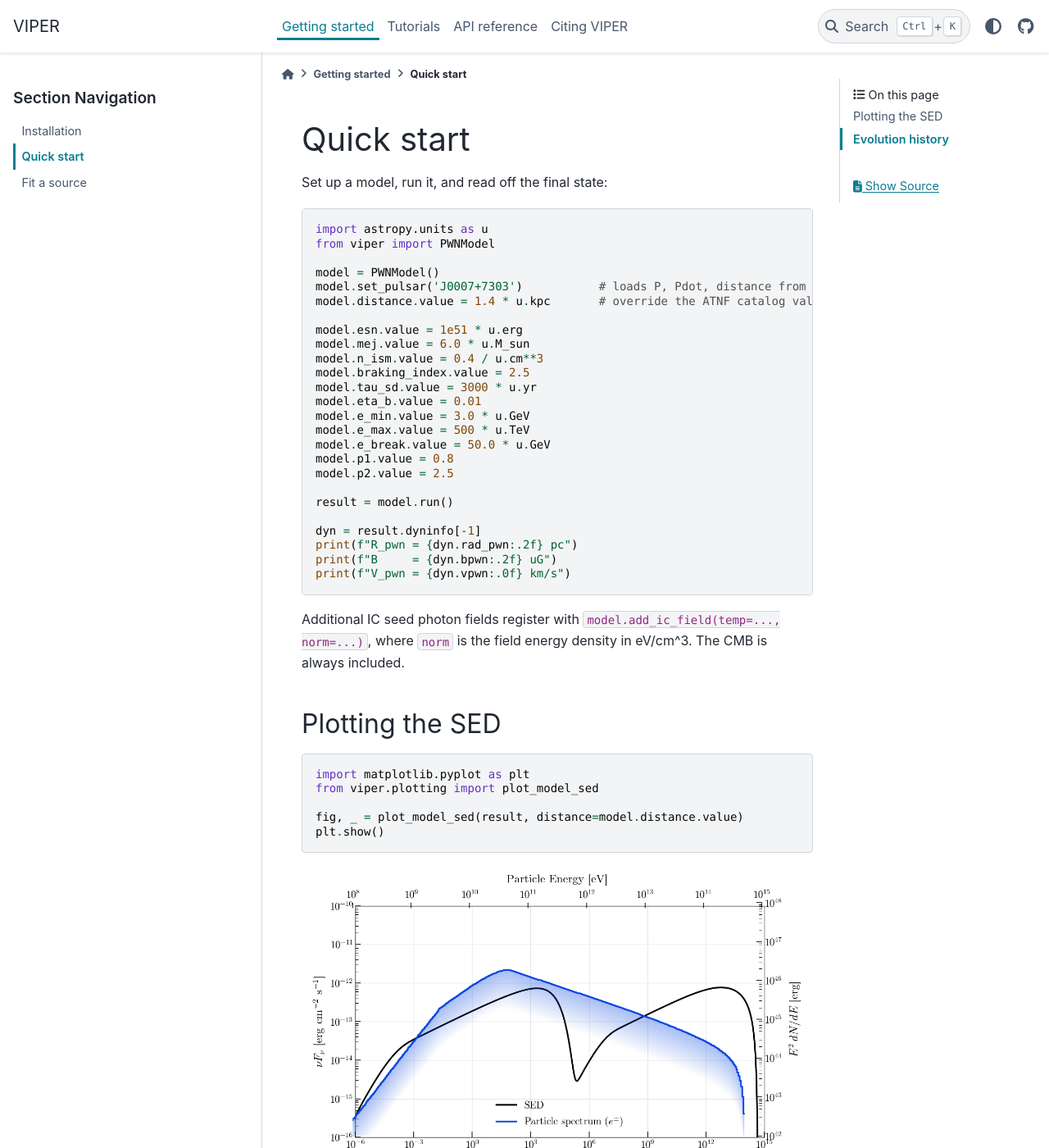
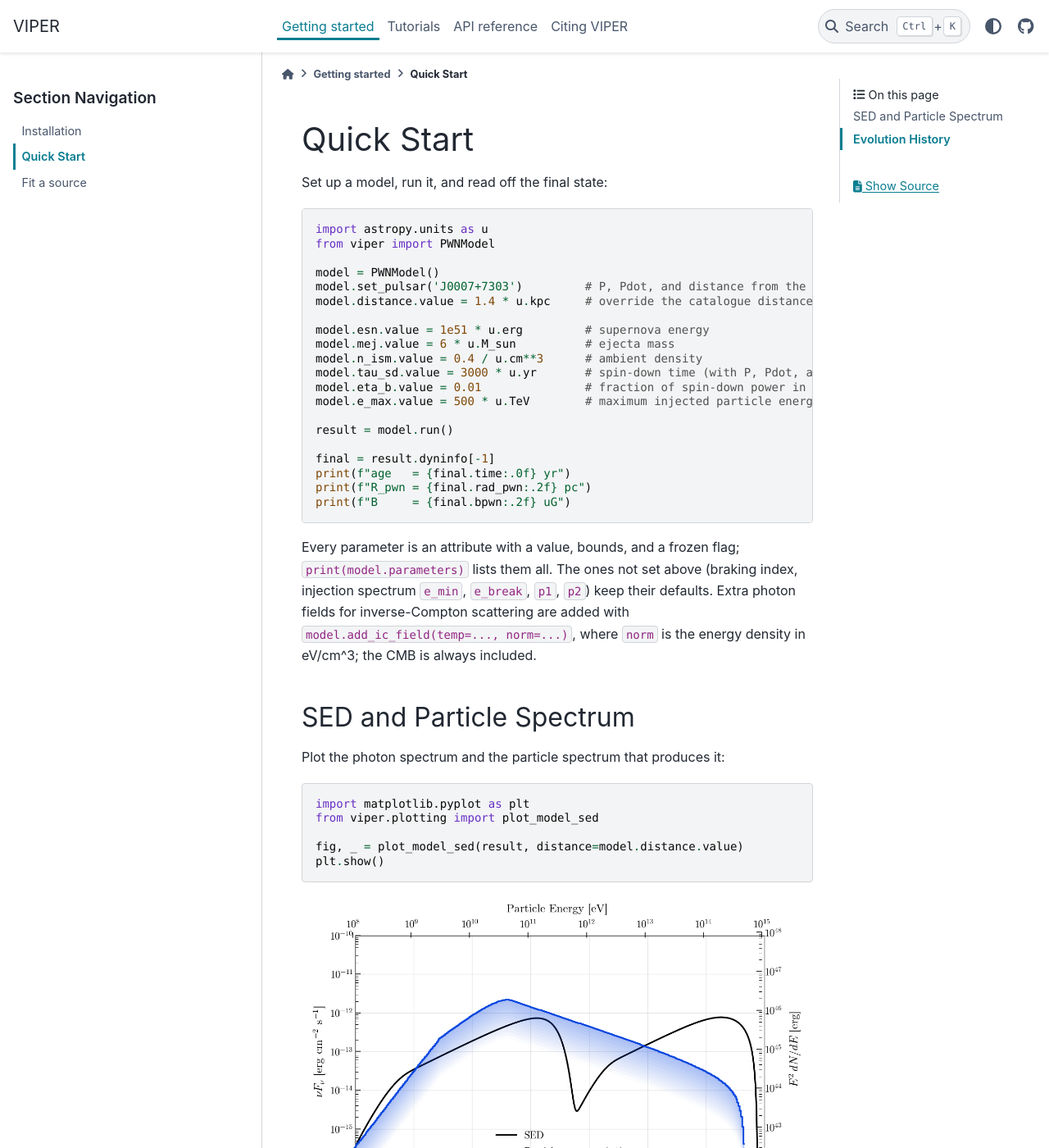
Before and after one commit to j-alford/viper-pwn, a Sphinx documentation site: the page built from docs/getting-started/quickstart.md, in a window 1280 px wide and 1400 px high. Shown: the whole window at 82% size. Built offline with Sphinx 7.4.7 and the PyData theme 0.15.4, drawn with Linux system fonts in a browser that asks for light colours; pages that are not in the unit, such as notebooks, are missing from menus; some of the changed text lies outside the part shown.

Commit message:
docs: edit quickstart page to match the README

````diff
--- a/docs/getting-started/quickstart.md
+++ b/docs/getting-started/quickstart.md
@@ -1,4 +1,4 @@
-# Quick start
+# Quick Start
 
 Set up a model, run it, and read off the final state:
 
@@ -7,34 +7,35 @@ import astropy.units as u
 from viper import PWNModel
 
 model = PWNModel()
-model.set_pulsar('J0007+7303')           # loads P, Pdot, distance from ATNF catalog
-model.distance.value = 1.4 * u.kpc       # override the ATNF catalog value if desired
+model.set_pulsar('J0007+7303')         # P, Pdot, and distance from the ATNF catalogue
+model.distance.value = 1.4 * u.kpc     # override the catalogue distance
 
-model.esn.value = 1e51 * u.erg
-model.mej.value = 6.0 * u.M_sun
-model.n_ism.value = 0.4 / u.cm**3
-model.braking_index.value = 2.5
-model.tau_sd.value = 3000 * u.yr
-model.eta_b.value = 0.01
-model.e_min.value = 3.0 * u.GeV
-model.e_max.value = 500 * u.TeV
-model.e_break.value = 50.0 * u.GeV
-model.p1.value = 0.8
-model.p2.value = 2.5
+model.esn.value = 1e51 * u.erg         # supernova energy
+model.mej.value = 6 * u.M_sun          # ejecta mass
+model.n_ism.value = 0.4 / u.cm**3      # ambient density
+model.tau_sd.value = 3000 * u.yr       # spin-down time (with P, Pdot, and n, sets the age)
+model.eta_b.value = 0.01               # fraction of spin-down power in magnetic field
+model.e_max.value = 500 * u.TeV        # maximum injected particle energy
 
 result = model.run()
 
-dyn = result.dyninfo[-1]
-print(f"R_pwn = {dyn.rad_pwn:.2f} pc")
-print(f"B     = {dyn.bpwn:.2f} uG")
-print(f"V_pwn = {dyn.vpwn:.0f} km/s")
+final = result.dyninfo[-1]
+print(f"age   = {final.time:.0f} yr")
+print(f"R_pwn = {final.rad_pwn:.2f} pc")
+print(f"B     = {final.bpwn:.2f} uG")
 ```
 
-Additional IC seed photon fields register with
-`model.add_ic_field(temp=..., norm=...)`, where `norm` is the field
-energy density in eV/cm^3. The CMB is always included.
+Every parameter is an attribute with a value, bounds, and a frozen
+flag; `print(model.parameters)` lists them all.  The ones not set
+above (braking index, injection spectrum `e_min`, `e_break`, `p1`,
+`p2`) keep their defaults.  Extra photon fields for inverse-Compton
+scattering are added with `model.add_ic_field(temp=..., norm=...)`,
+where `norm` is the energy density in eV/cm^3; the CMB is always
+included.
 
-## Plotting the SED
+## SED and Particle Spectrum
+
+Plot the photon spectrum and the particle spectrum that produces it:
 
 ```python
 import matplotlib.pyplot as plt
@@ -46,14 +47,24 @@ plt.show()
 
 ![Broadband SED example](../images/sed_example.png)
 
-## Evolution history
+## Evolution History
 
-`result.dyninfo` records the full dynamical history at every
-timestep: radii (`rad_pwn`, `rad_snr`, `rad_rs`, `rad_psr`),
-velocities (`vpwn`, `vejpwn`, `vsnr`), magnetic field (`bpwn`),
-energies (`epwn_50`, `epwnb_50`, `epwnp_50`, in units of 10^50 erg),
-luminosities (`synch_lum_40`, `ic_lum_40`, `ad_lum_40`, `edot_40`, in
-10^40 erg/s), pressures (`ppwn`, `psnrpwn`), and the PWN-swept ejecta
-mass (`mswpwn`).
+VIPER records how the nebula and its supernova remnant evolved up to
+the present age, and saves the dynamical quantities at each timestep
+to `result.dyninfo`.  The figure below shows this history for the
+model above.
 
-![PWN evolution history grid](../images/evolution_grid.png)
+![PWN evolution history](../images/evolution_grid.png)
+
+Each entry of `result.dyninfo` has these fields:
+
+| Quantity | Fields | Unit |
+|---|---|---|
+| Time | `time` | yr |
+| Radii: nebula, remnant, reverse shock, pulsar offset | `rad_pwn`, `rad_snr`, `rad_rs`, `rad_psr` | pc |
+| Velocities: nebula, ejecta at the nebula, remnant | `vpwn`, `vejpwn`, `vsnr` | km/s |
+| Magnetic field | `bpwn` | µG |
+| Energies: total, magnetic, particles | `epwn_50`, `epwnb_50`, `epwnp_50` | 10^50 erg |
+| Luminosities: synchrotron, inverse Compton, adiabatic, spin-down | `synch_lum_40`, `ic_lum_40`, `ad_lum_40`, `edot_40` | 10^40 erg/s |
+| Pressures: nebula, remnant at the nebula | `ppwn`, `psnrpwn` | dyn/cm^2 |
+| Ejecta mass swept up by the nebula | `mswpwn` | M_sun |
````
